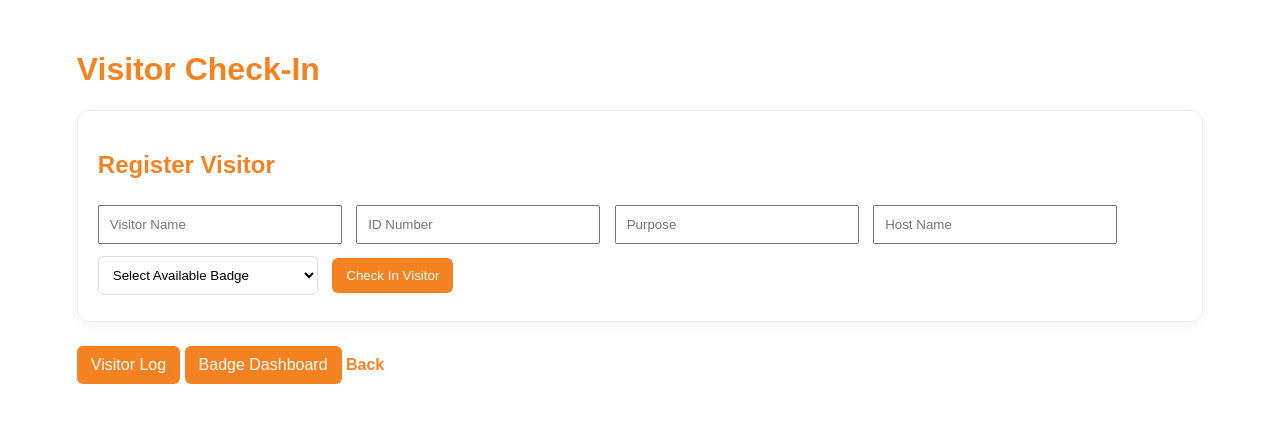
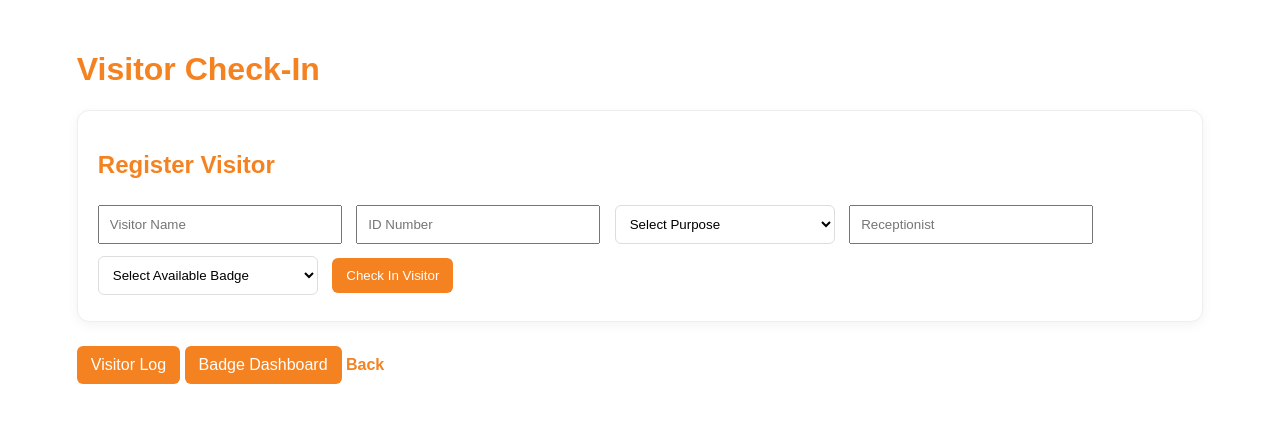
Before and after one commit to amberg710/visitor_delivery_demo-, a Flask app: template templates/checkin.html in a window 1280 px wide. Shown: the top 423 px of the page. Run offline with Flask 3, Linux system fonts and the light colour scheme; the template is opened without the code that fills it: most values are stand-ins (such as "Sample title", 1, 10 or a date in 2020); parts of the project's set-up code (start-up, migrations or seed data) failed here and were passed over.

Commit message:
Update checkin.html

```diff
--- a/templates/checkin.html
+++ b/templates/checkin.html
@@ -3,6 +3,13 @@
 <head>
     <title>Visitor Check-In</title>
     <link rel="stylesheet" href="{{ url_for('static', filename='style.css') }}">
+    <script>
+        function toggleOtherPurpose() {
+            const purpose = document.getElementById("purpose").value;
+            const otherField = document.getElementById("other_purpose_wrapper");
+            otherField.style.display = purpose === "Other" ? "block" : "none";
+        }
+    </script>
 </head>
 <body>
 <div class="container">
@@ -15,8 +22,19 @@
         <form action="/log_visitor" method="POST" class="form-grid">
             <input name="name" placeholder="Visitor Name" required>
             <input name="id_number" placeholder="ID Number">
-            <input name="purpose" placeholder="Purpose" required>
-            <input name="host" placeholder="Host Name" required>
+
+            <select name="purpose" id="purpose" required onchange="toggleOtherPurpose()">
+                <option value="">Select Purpose</option>
+                <option value="Interview">Interview</option>
+                <option value="Meeting">Meeting</option>
+                <option value="Other">Other</option>
+            </select>
+
+            <div id="other_purpose_wrapper" style="display:none;">
+                <input name="other_purpose" id="other_purpose" placeholder="Enter purpose">
+            </div>
+
+            <input name="host" placeholder="Receptionist" required>
 
             <select name="badge_number" required>
                 <option value="">Select Available Badge</option>
```
